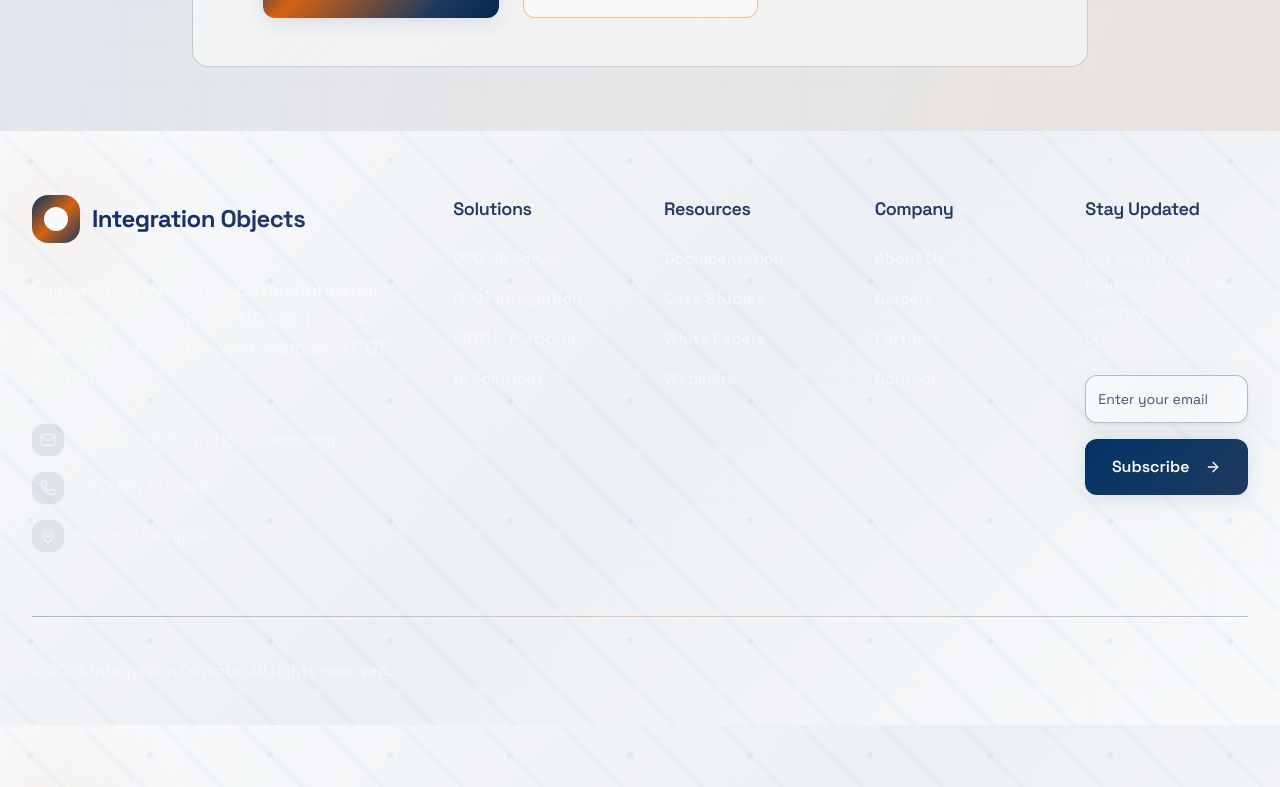
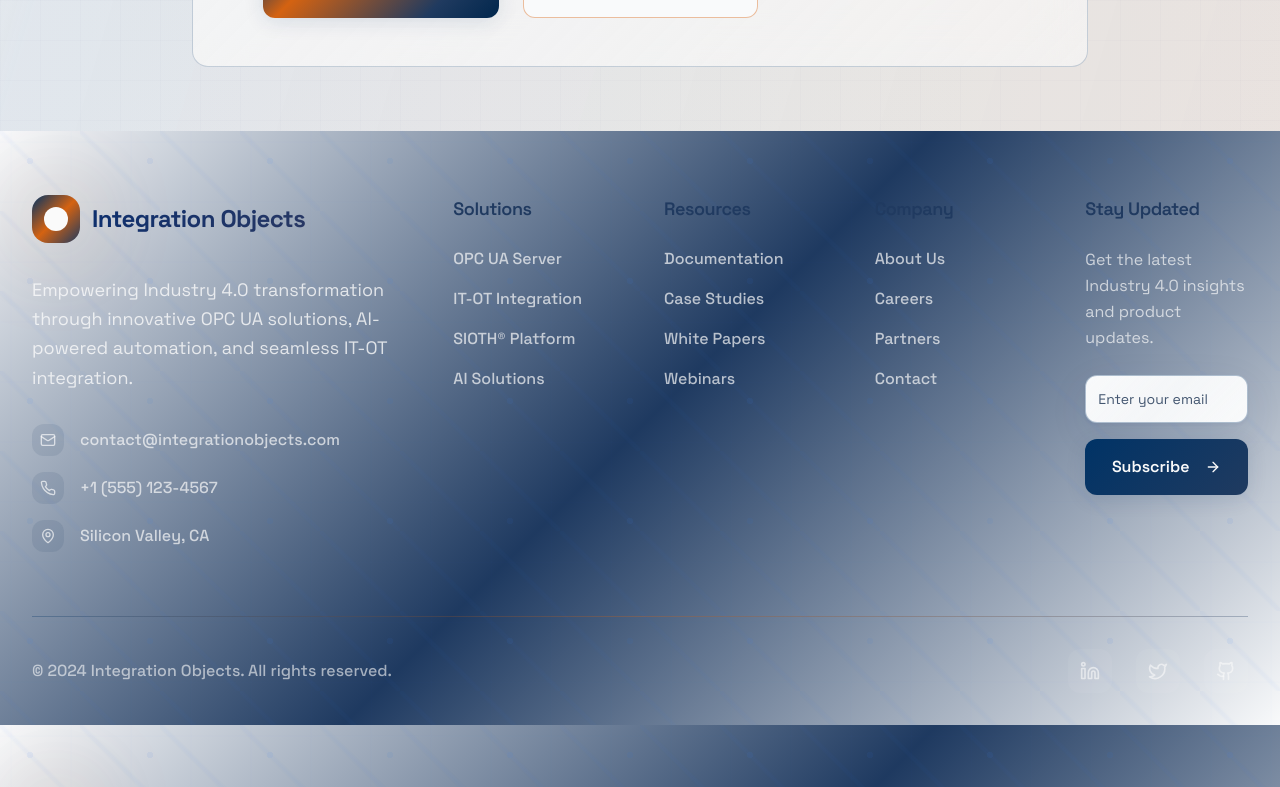
Before and after one commit to Ghazouani-Ilhem/nexus-indus-flow-85, a Next.js app: page /opc-ua-wrapper in a window 1280 px wide. Shown: the part 4280-5067 px from the top of the page. Built offline with nearby package versions, Linux system fonts and the light colour scheme.

Commit message:
Update Footer background with secondary color gradient
Co-authored-by: kabapitu <kabapitu@fxzig.com>

```diff
--- a/src/components/Footer.tsx
+++ b/src/components/Footer.tsx
@@ -40,7 +40,7 @@ const footerLinks = {
 
 export function Footer() {
   return (
-    <footer className="relative bg-gradient-hero text-primary-foreground overflow-hidden">
+    <footer className="relative bg-secondary bg-gradient-hero text-primary-foreground overflow-hidden">
       {/* Background Pattern */}
       <div className="absolute inset-0 tech-grid opacity-20" />
       <div className="absolute inset-0 circuit-pattern opacity-30" />
```
